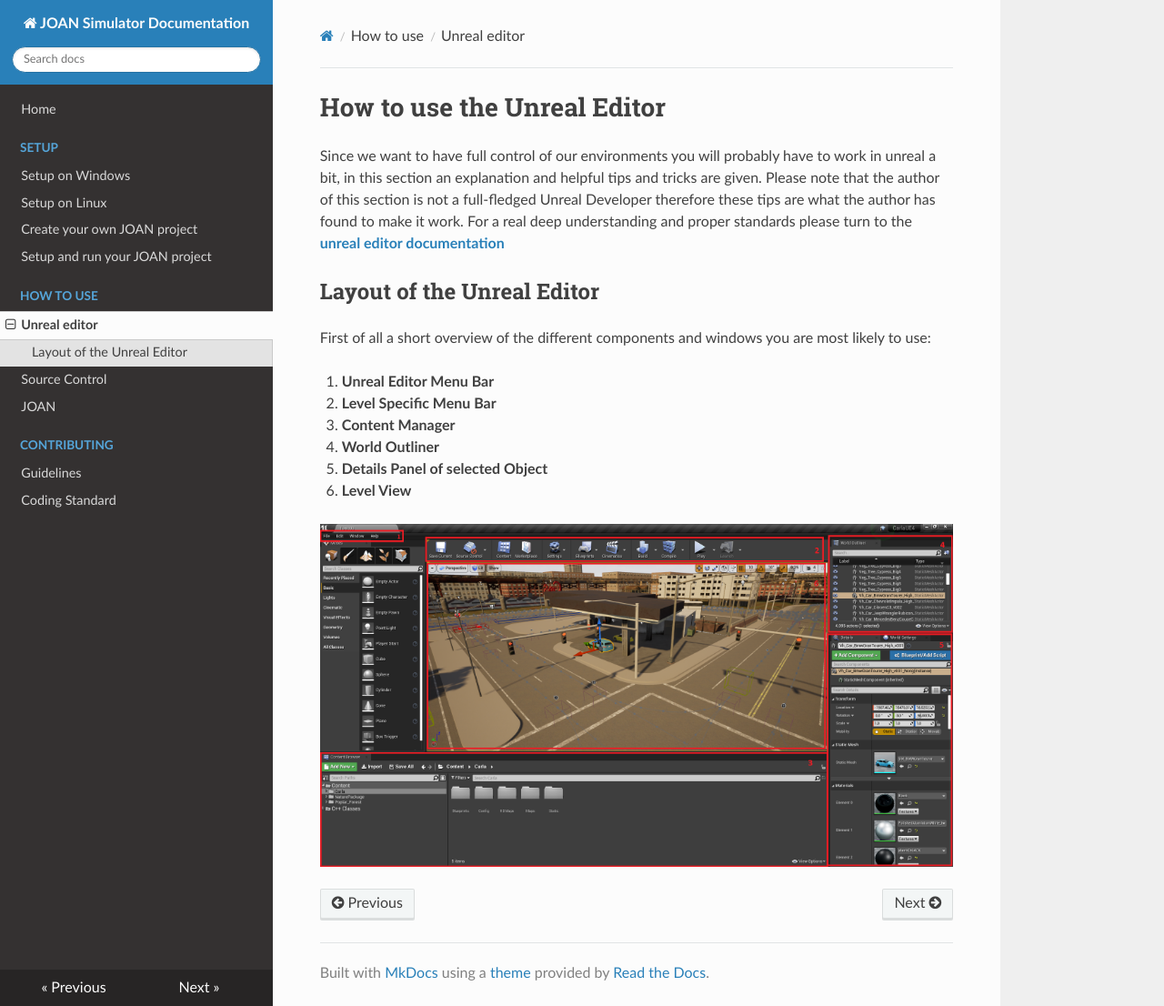
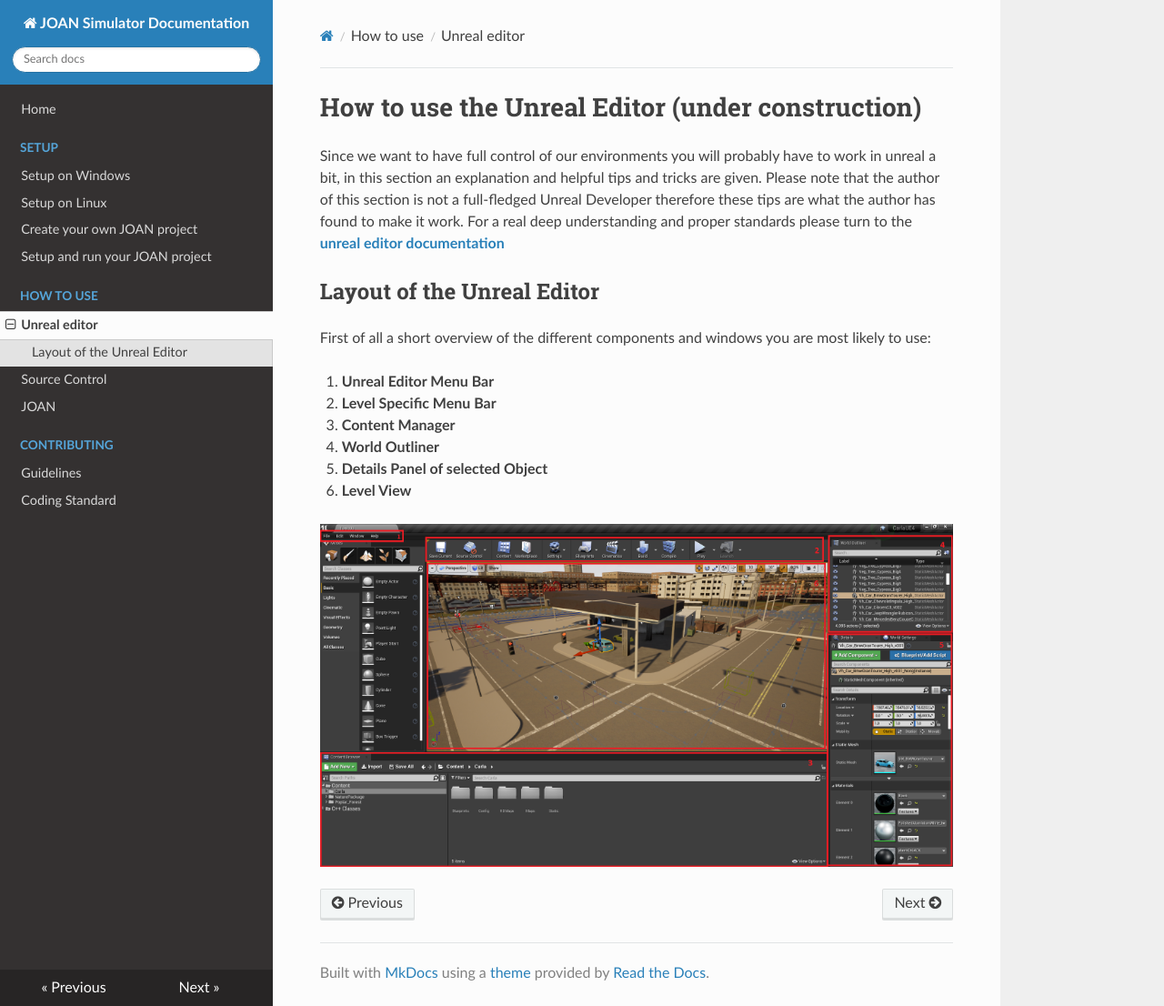
Before and after one commit to tud-hri/joan, an MkDocs documentation site: the page built from docs/how-to-unreal.md, in a window 1280 px wide and 1106 px high. Shown: the whole window at 91% size. Built offline with MkDocs 1.6.1, drawn with Linux system fonts in a browser that asks for light colours; nearby versions of some CDN libraries.

Commit message:
added under construction tags

```diff
--- a/docs/how-to-unreal.md
+++ b/docs/how-to-unreal.md
@@ -1,4 +1,4 @@
-# How to use the Unreal Editor
+# How to use the Unreal Editor (under construction)
 Since we want to have full control of our environments you will probably have to work in unreal a bit, in this section an explanation and helpful tips and tricks are given. Please note that the author of this section is not a full-fledged Unreal Developer therefore these tips are what the author has found to make it work. For a real deep understanding and proper standards please turn to the __[unreal editor documentation](https://docs.unrealengine.com/en-US/index.html)__
 
 ## Layout of the Unreal Editor
```
Also changed, not shown: docs/how-to-joan.md (+1 -1 lines).
